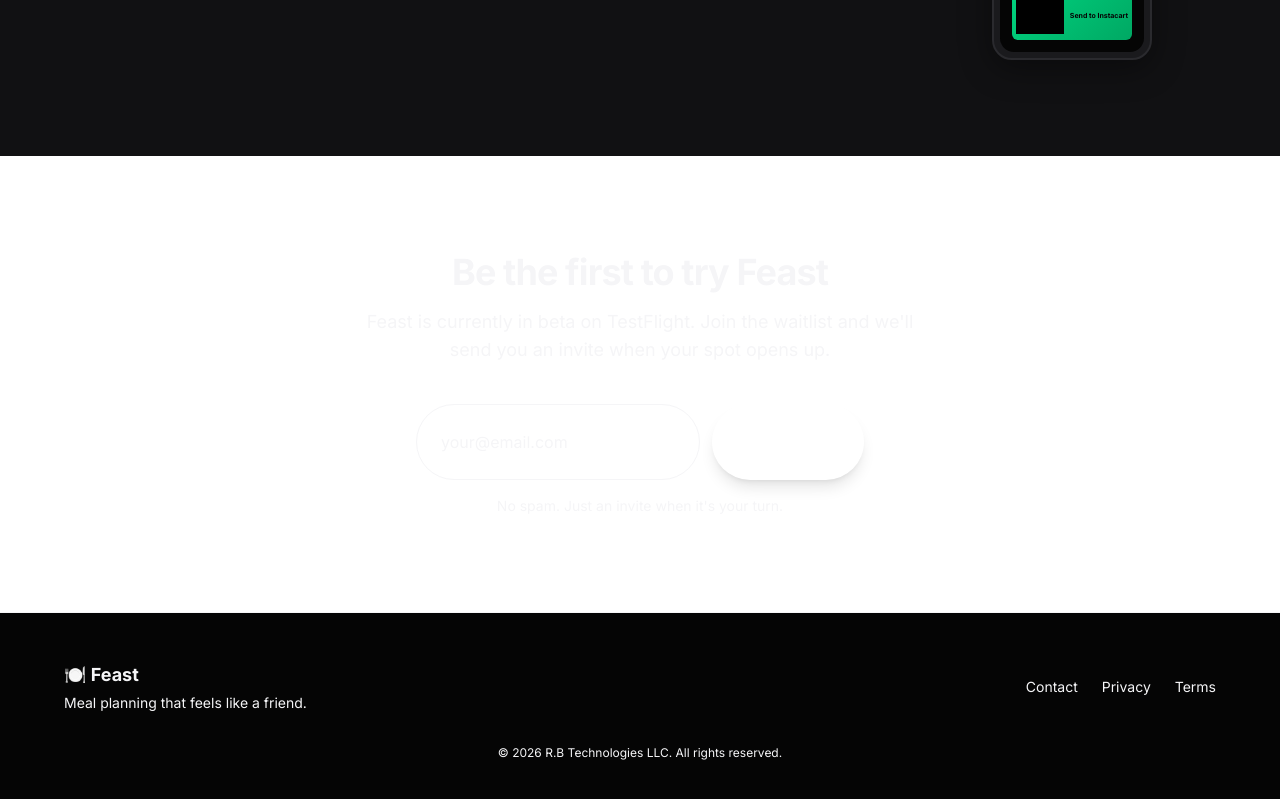
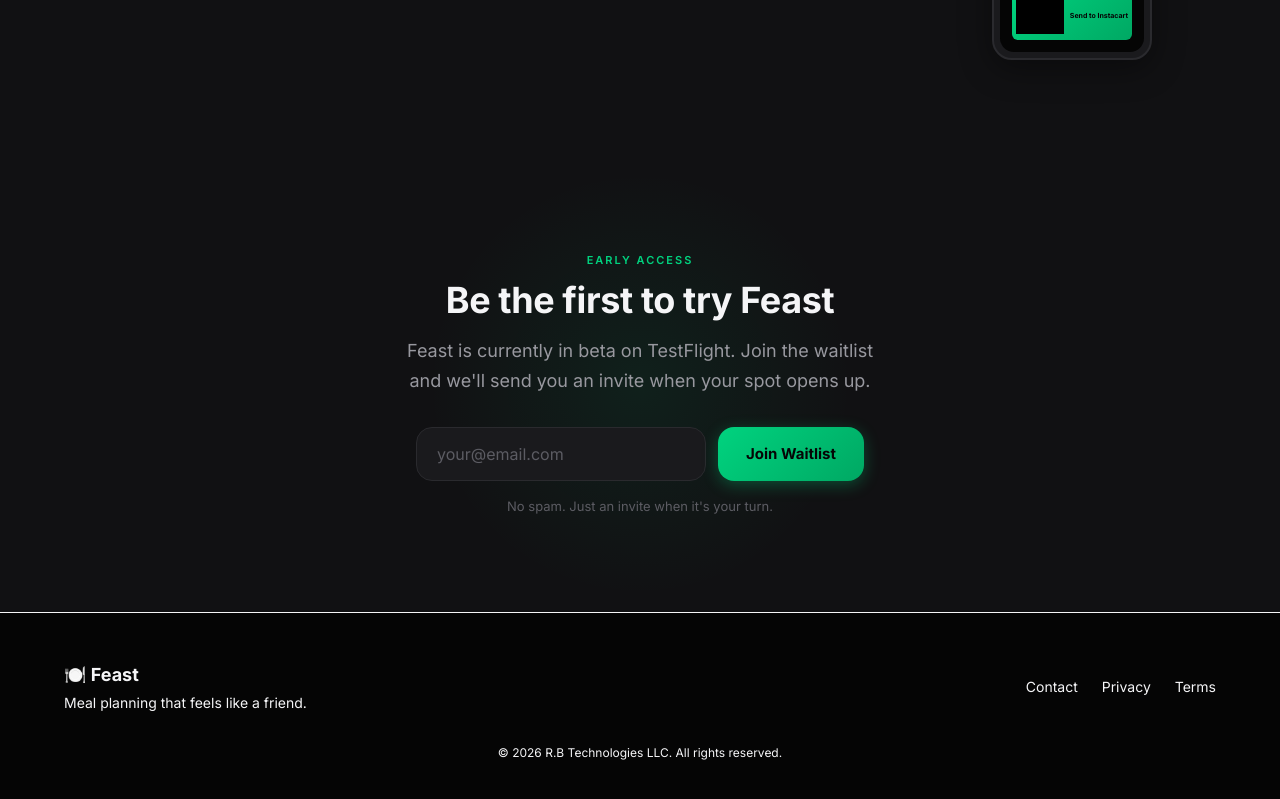
Before and after one commit to RyanJBirkeland/feast-site, a Next.js app: page / in a window 1280 px wide. Shown: the part 2853-3652 px from the top of the page. Built offline with nearby package versions, Linux system fonts and the light colour scheme; grey boxes are pictures that could not be loaded.

Commit message:
feat: dark waitlist section with green glow and gradient CTA

```diff
--- a/src/components/Waitlist.tsx
+++ b/src/components/Waitlist.tsx
@@ -33,13 +33,13 @@ export function Waitlist() {
 
   if (submitted) {
     return (
-      <section id="waitlist" className="bg-white px-6 py-24">
+      <section id="waitlist" className="bg-v2-surface px-6 py-24">
         <div className="mx-auto max-w-2xl text-center">
           <div className="text-5xl">🎉</div>
-          <h2 className="mt-4 text-3xl font-bold text-[var(--color-feast-charcoal)]">
+          <h2 className="mt-4 text-3xl font-bold text-v2-text-primary">
             You&apos;re on the list!
           </h2>
-          <p className="mt-4 text-lg text-[var(--color-feast-warm-gray)]">
+          <p className="mt-4 text-lg text-v2-text-secondary">
             We&apos;ll reach out when Feast is ready for you. In the meantime,
             keep an eye on your inbox.
           </p>
@@ -49,19 +49,31 @@ export function Waitlist() {
   }
 
   return (
-    <section id="waitlist" className="bg-white px-6 py-24">
-      <div className="mx-auto max-w-2xl text-center">
-        <h2 className="text-3xl font-bold tracking-tight text-[var(--color-feast-charcoal)] sm:text-4xl">
+    <section id="waitlist" className="relative overflow-hidden bg-v2-surface px-6 py-24">
+      {/* Background glow */}
+      <div
+        className="pointer-events-none absolute top-1/2 left-1/2 h-[500px] w-[500px] -translate-x-1/2 -translate-y-1/2"
+        style={{
+          background:
+            "radial-gradient(circle, rgba(0,211,127,0.08) 0%, transparent 60%)",
+        }}
+      />
+
+      <div className="relative mx-auto max-w-[500px] text-center">
+        <p className="text-[11px] font-semibold uppercase tracking-[2px] text-v2-primary">
+          Early Access
+        </p>
+        <h2 className="mt-3 text-3xl font-bold tracking-[-0.4px] text-v2-text-primary sm:text-4xl">
           Be the first to try Feast
         </h2>
-        <p className="mx-auto mt-4 max-w-xl text-lg text-[var(--color-feast-warm-gray)]">
+        <p className="mx-auto mt-4 max-w-xl text-lg leading-relaxed text-v2-text-secondary">
           Feast is currently in beta on TestFlight. Join the waitlist and
           we&apos;ll send you an invite when your spot opens up.
         </p>
 
         <form
           onSubmit={handleSubmit}
-          className="mx-auto mt-10 flex max-w-md flex-col gap-3 sm:flex-row"
+          className="mx-auto mt-8 flex max-w-md flex-col gap-3 sm:flex-row"
         >
           <input
             type="email"
@@ -69,18 +81,22 @@ export function Waitlist() {
             value={email}
             onChange={(e) => setEmail(e.target.value)}
             placeholder="your@email.com"
-            className="flex-1 rounded-full border border-[var(--color-feast-green)]/20 bg-[var(--color-feast-cream)] px-6 py-3.5 text-[var(--color-feast-charcoal)] placeholder:text-[var(--color-feast-warm-gray)]/60 focus:border-[var(--color-feast-green)] focus:outline-none focus:ring-2 focus:ring-[var(--color-feast-green)]/20"
+            className="flex-1 rounded-[16px] border border-v2-border bg-v2-card px-5 py-3.5 text-v2-text-primary placeholder:text-v2-text-tertiary focus:border-v2-primary focus:outline-none focus:ring-2 focus:ring-v2-primary/20"
           />
           <button
             type="submit"
             disabled={loading}
-            className="rounded-full bg-[var(--color-feast-green)] px-8 py-3.5 font-semibold text-white shadow-lg transition-all hover:bg-[var(--color-feast-green-light)] hover:shadow-xl disabled:opacity-60"
+            className="rounded-[16px] px-7 py-3.5 text-[15px] font-bold text-v2-background transition-all duration-200 active:scale-[0.97] disabled:opacity-60"
+            style={{
+              background: "linear-gradient(135deg, #00D37F, #00A863)",
+              boxShadow: "0 4px 16px rgba(0,211,127,0.3)",
+            }}
           >
             {loading ? "Joining..." : "Join Waitlist"}
           </button>
         </form>
 
-        <p className="mt-4 text-sm text-[var(--color-feast-warm-gray)]/60">
+        <p className="mt-4 text-[13px] text-v2-text-tertiary">
           No spam. Just an invite when it&apos;s your turn.
         </p>
       </div>
```
